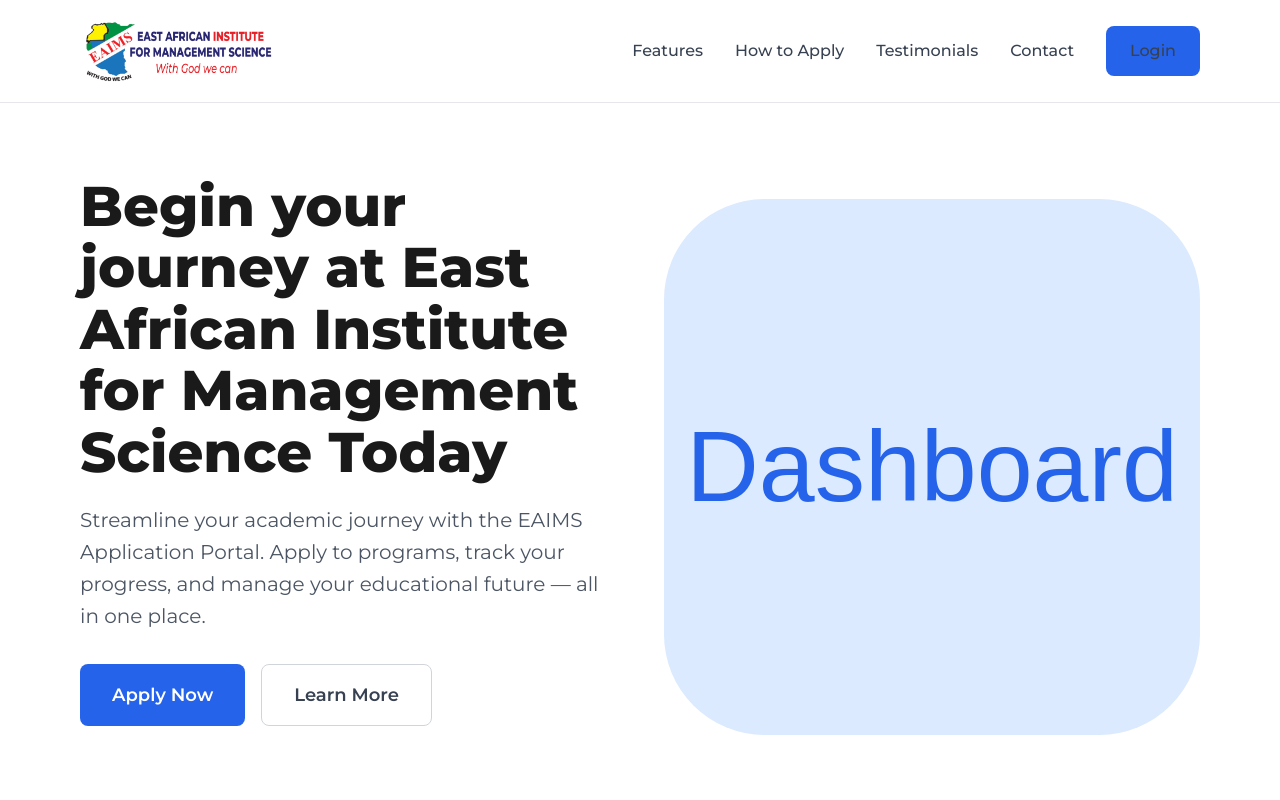
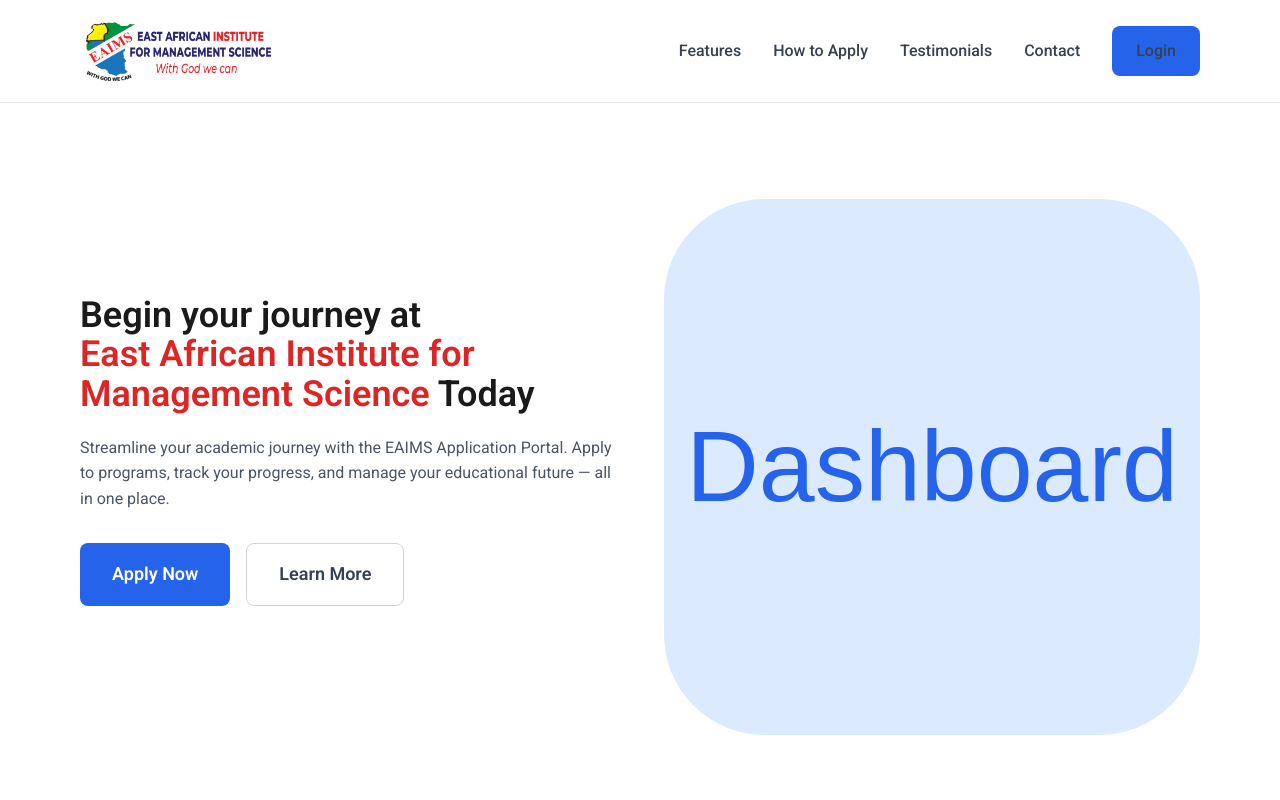
Before and after one commit to nelly256/EAIMS-Application-portal, a plain HTML site: page index.html in a window 1280 px wide. Shown: the top 800 px of the page. Drawn offline with Linux system fonts and the light colour scheme.

Commit message:
arrange hero title into three lines with red institute name

```diff
--- a/index.html
+++ b/index.html
@@ -6,7 +6,7 @@
   <title>EAIMS Application Portal</title>
   <link rel="preconnect" href="https://fonts.googleapis.com" />
   <link rel="preconnect" href="https://fonts.gstatic.com" crossorigin />
-  <link href="https://fonts.googleapis.com/css2?family=Montserrat:wght@400;500;600;700;800&display=swap" rel="stylesheet" />
+  <link href="https://fonts.googleapis.com/css2?family=Roboto:wght@400;500;600;700;800&display=swap" rel="stylesheet" />
   <link rel="stylesheet" href="style.css" />
   <link rel="icon" href="favicon.png" type="image/png" />
 </head>
@@ -37,7 +37,9 @@
     <div class="container">
       <div class="hero-inner">
       <div class="hero-content">
-        <h1 class="hero-title">Begin your journey at East African Institute for Management Science Today</h1>
+        <h1 class="hero-title">Begin your journey at<br />
+          <span class="text-red">East African Institute for</span><br />
+          <span class="text-red">Management Science</span> Today</h1>
         <p class="hero-subtitle">Streamline your academic journey with the EAIMS Application Portal. Apply to programs, track your progress, and manage your educational future — all in one place.</p>
         <div class="hero-actions">
           <a href="#" class="btn btn-primary btn-lg">Apply Now</a>
--- a/style.css
+++ b/style.css
@@ -12,7 +12,7 @@
 }
 
 body {
-  font-family: 'Montserrat', -apple-system, BlinkMacSystemFont, 'Segoe UI', Roboto, Oxygen, Ubuntu, sans-serif;
+  font-family: 'Roboto', -apple-system, BlinkMacSystemFont, 'Segoe UI', Roboto, Oxygen, Ubuntu, sans-serif;
   line-height: 1.6;
   color: #1a1a1a;
   background-color: #ffffff;
@@ -191,14 +191,22 @@
 }
 
 .hero-title {
-  font-size: clamp(2.25rem, 5vw, 3.5rem);
-  font-weight: 800;
+  font-size: clamp(1.5rem, 4vw, 2.25rem);
+  font-weight: 600;
   line-height: 1.1;
   margin-bottom: 1.25rem;
 }
 
+.text-blue {
+  color: #2563eb;
+}
+
+.text-red {
+  color: #dc2626;
+}
+
 .hero-subtitle {
-  font-size: 1.25rem;
+  font-size: 1rem;
   color: #4b5563;
   max-width: 36rem;
   margin-bottom: 2rem;
```
